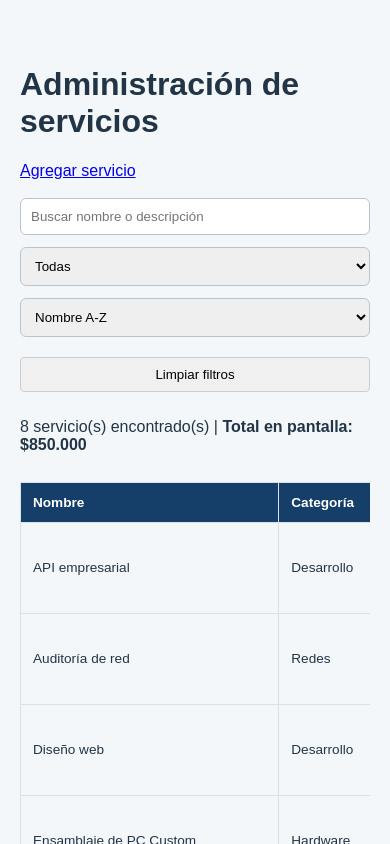
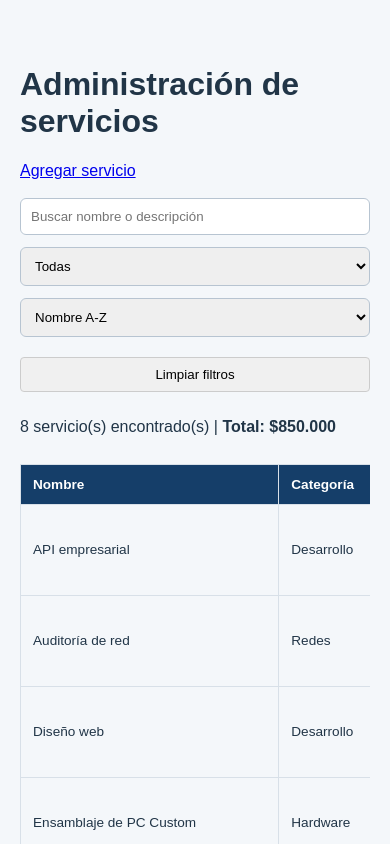
Before and after one commit to kmiloskyy/Evaluacion-2-ING-WEB, a Vue app: page /servicios in a window 390 px wide. Shown: the top 844 px of the page. Built offline with nearby package versions, Linux system fonts and the light colour scheme; data requests are answered from the project's data file.

Commit message:
Limpiar filtros, Precio total y responsiva a pantallas más pequeñas

```diff
--- a/src/views/ServiciosView.vue
+++ b/src/views/ServiciosView.vue
@@ -87,7 +87,7 @@ async function borrar(servicio) {
     <template v-if="!cargando && !error">
       <p>
         {{ filtrados.length }} servicio(s) encontrado(s) |
-        <strong>Total en pantalla: ${{ precioTotal.toLocaleString('es-CL') }}</strong>
+        <strong>Total: ${{ precioTotal.toLocaleString('es-CL') }}</strong>
       </p>
 
       <p v-if="filtrados.length === 0">No hay resultados para los filtros seleccionados.</p>
```
